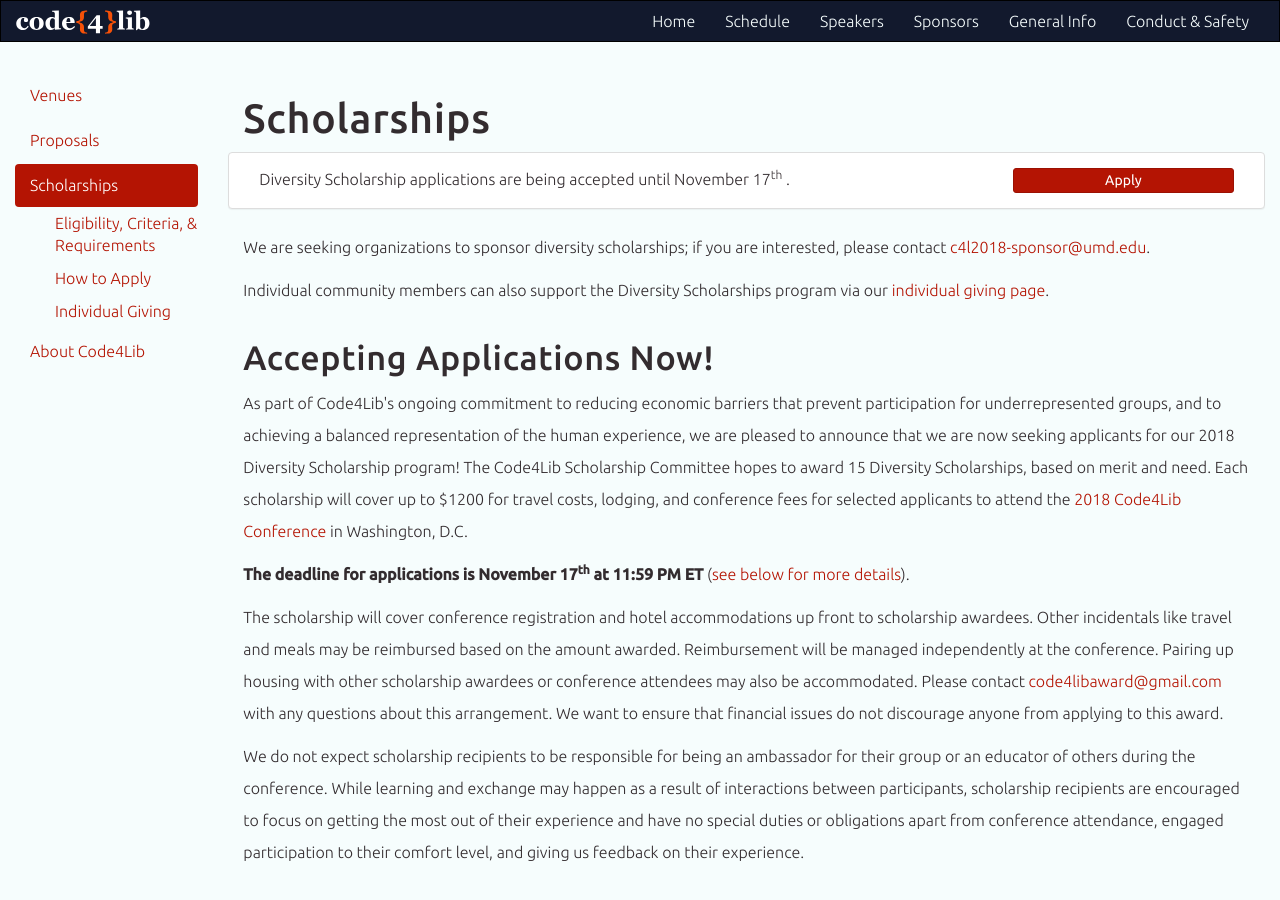
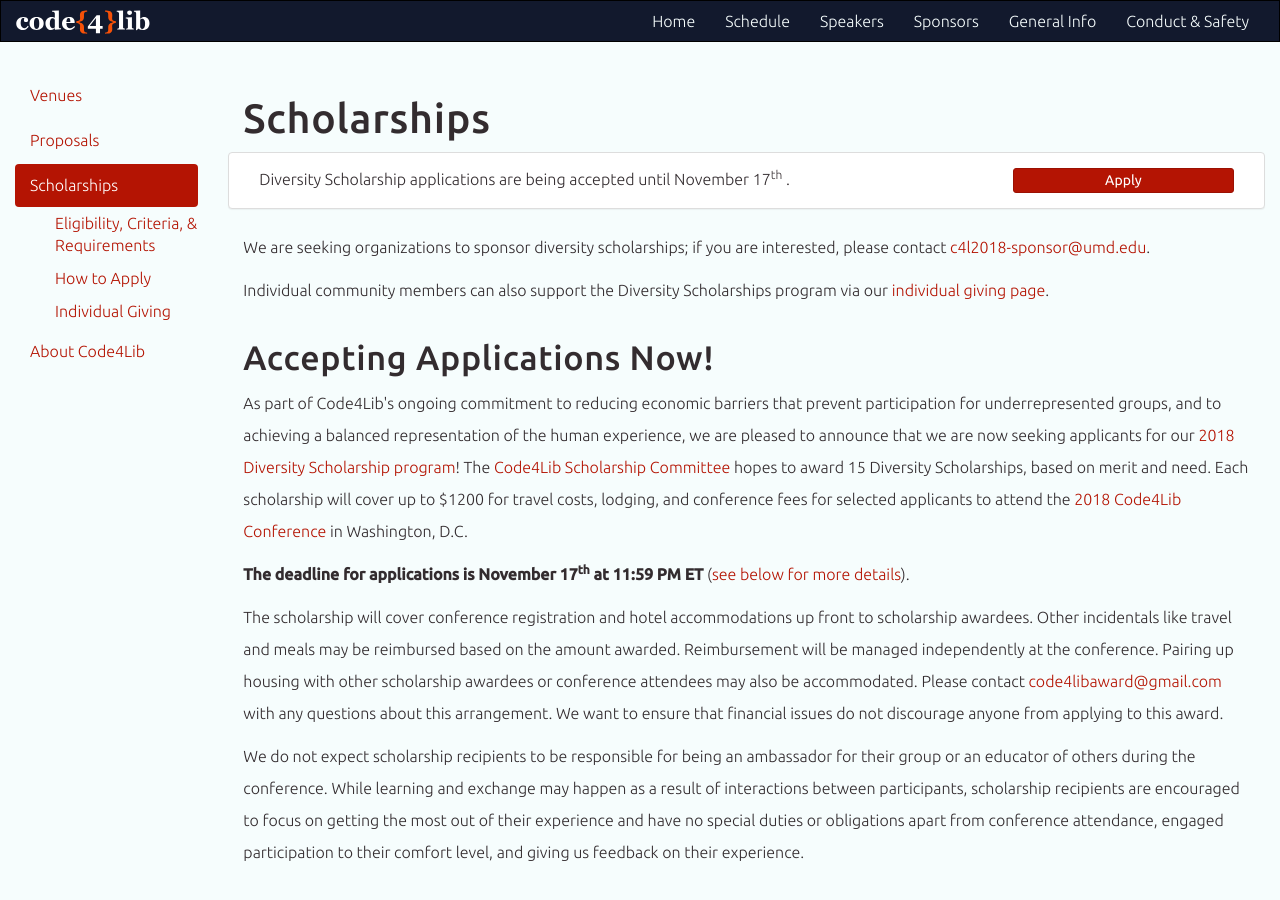
Before and after one commit to code4lib/2018.code4lib.org, a Jekyll site: the page built from general-info/scholarships.html, in a window 1280 px wide and 900 px high. Built offline with Jekyll 4.4.1, drawn with Linux system fonts in a browser that asks for light colours; some web fonts are replaced; part of the change alters nothing that is shown.

```diff
--- a/general-info/scholarships.html
+++ b/general-info/scholarships.html
@@ -52,7 +52,7 @@ subnav:
            {% if site.data.conf.diversity-scholarship-applications.show  %}
            <h2>Accepting Applications Now!</h2>
            <p>
-               As part of Code4Lib's ongoing commitment to reducing economic barriers that prevent participation for underrepresented groups, and to achieving a balanced representation of the human experience, we are pleased to announce that we are now seeking applicants for our 2018 Diversity Scholarship program! The Code4Lib Scholarship Committee hopes to award 15 Diversity Scholarships, based on merit and need.  Each scholarship will cover up to $1200 for travel costs, lodging, and conference fees for selected applicants to attend the <a href="/">2018 Code4Lib Conference</a> in Washington, D.C.
+               As part of Code4Lib's ongoing commitment to reducing economic barriers that prevent participation for underrepresented groups, and to achieving a balanced representation of the human experience, we are pleased to announce that we are now seeking applicants for our <a href="general-info/scholarships">2018 Diversity Scholarship program</a>! The <a href="https://wiki.code4lib.org/Code4Lib_2018_Conference_Committees#Scholarship_Committee">Code4Lib Scholarship Committee</a> hopes to award 15 Diversity Scholarships, based on merit and need.  Each scholarship will cover up to $1200 for travel costs, lodging, and conference fees for selected applicants to attend the <a href="/">2018 Code4Lib Conference</a> in Washington, D.C.
            </p>
            <p>
               <strong>The deadline for applications is {{ site.data.conf.diversity-scholarship-applications.end-date | date: '%B %-d'}}{% include date_ordinals.html date=site.data.conf.diversity-scholarship-applications.end-date%} at 11:59 PM ET</strong> (<a href="#how-to-apply">see below for more details</a>).
```
